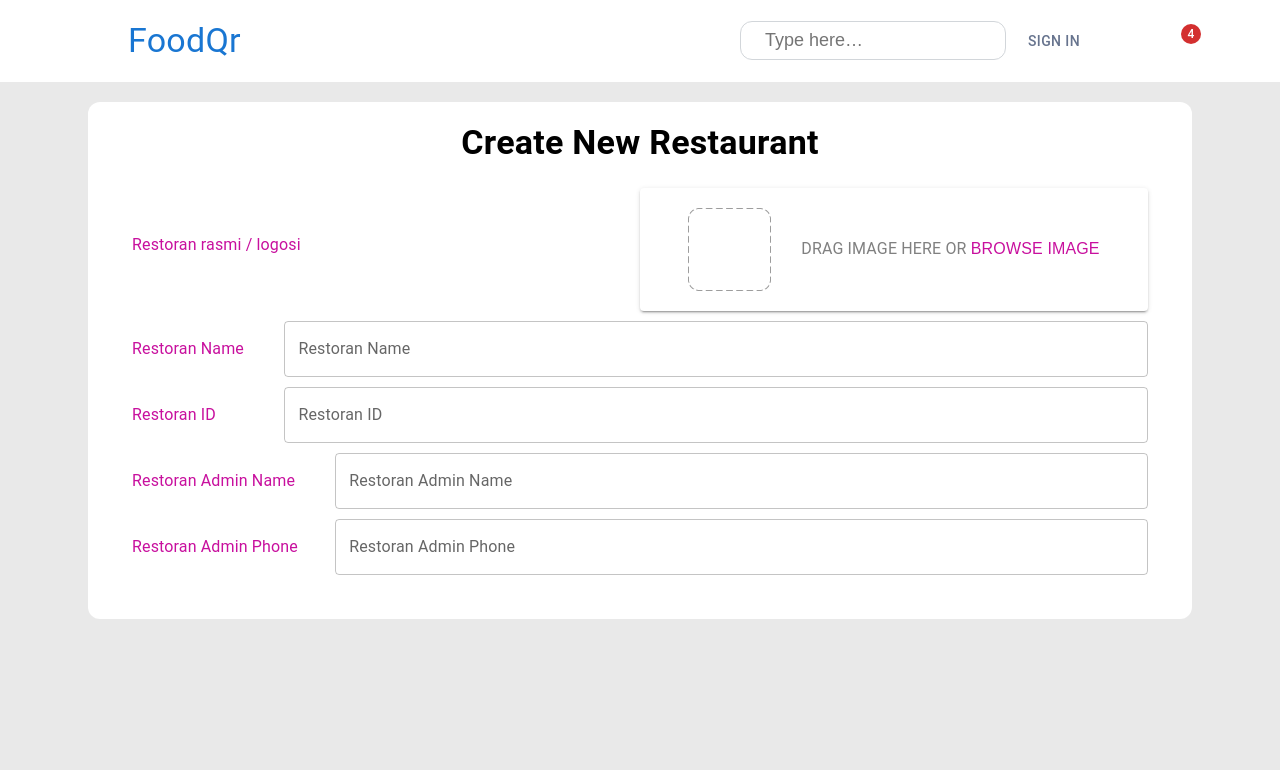
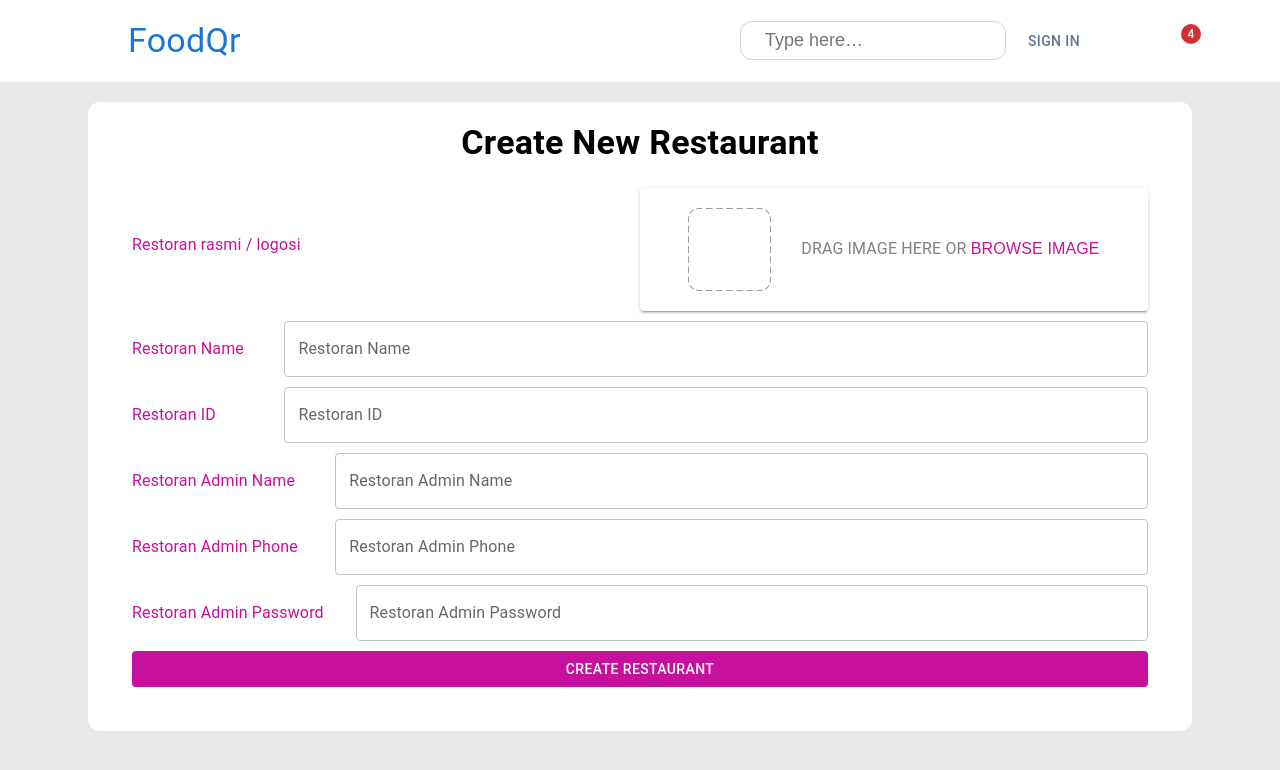
Before and after one commit to Ilkhomov-web/elFoodQr-superAdmin, a React (Vite) app: page /create-restaurant in a window 1280 px wide. Shown: the top 770 px of the page. Built offline with nearby package versions, Linux system fonts and the light colour scheme; some icons are missing.

Commit message:
some chnage

```diff
--- a/src/components/CreateRestaurantForm.jsx
+++ b/src/components/CreateRestaurantForm.jsx
@@ -110,6 +110,27 @@ function CreateRestaurantForm() {
                 variant="outlined"
               />
             </Box>
+            <Box
+              sx={{
+                display: "flex",
+                justifyContent: "space-between",
+                alignItems: "center",
+                gap: "30px",
+              }}
+            >
+              <Typography color="rgb(200, 16, 158)">
+                Restoran Admin Password
+              </Typography>
+              <TextField
+                sx={{ width: "78%" }}
+                id="outlined-basic"
+                label="Restoran Admin Password"
+                variant="outlined"
+              />
+            </Box>
+            <Button sx={{ background: "rgb(200, 16, 158)", color: "white" }}>
+              Create Restaurant
+            </Button>
           </Box>
         </Box>
       </Container>
```
